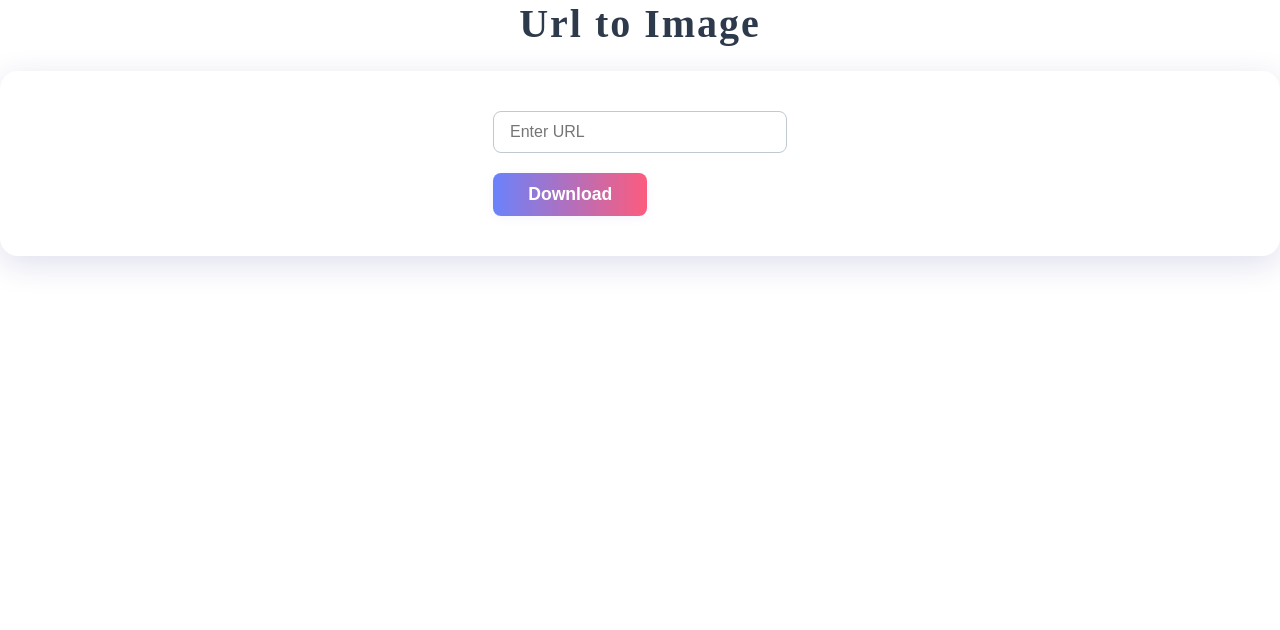
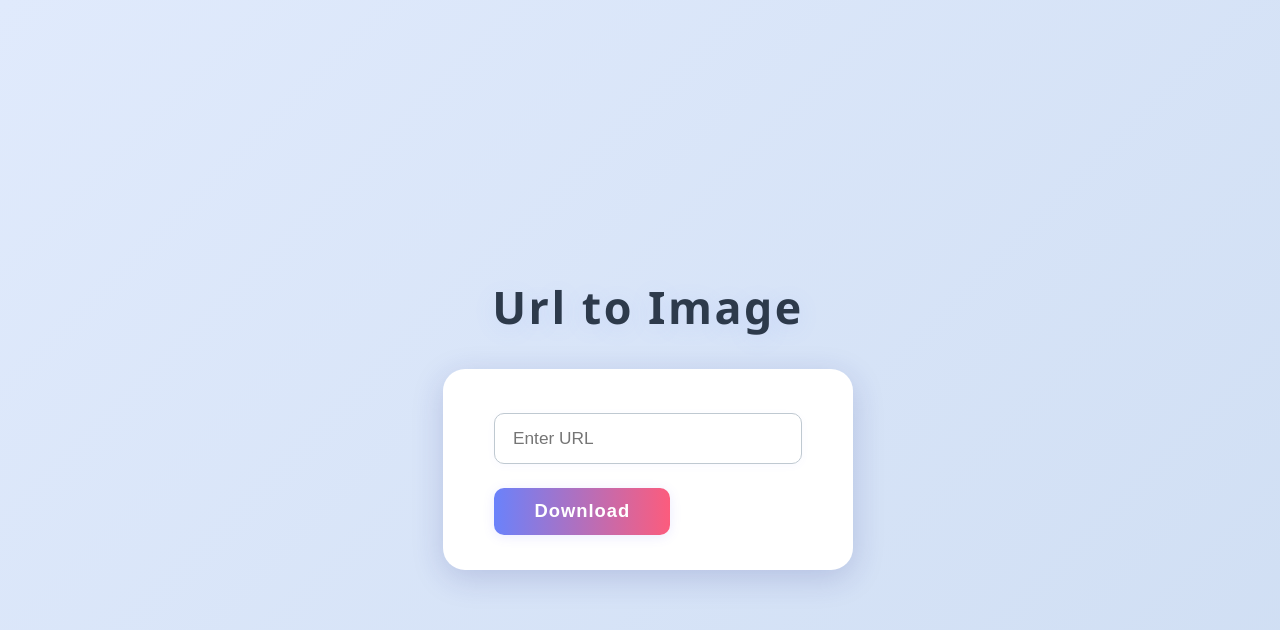
Before and after one commit to Gokul-S-dev/Url_to_Image, a website: page index.html in a window 1280 px wide. Drawn offline with Linux system fonts and the light colour scheme.

```diff
--- a/index.html
+++ b/index.html
@@ -4,7 +4,96 @@
     <meta charset="UTF-8">
     <meta name="viewport" content="width=device-width, initial-scale=1.0">
     <title>Url to Image</title>
-    <link rel="stylesheet" href="style.css">
+    <!-- <link rel="stylesheet" href="style.css"> -->
+    <style>
+        body {
+            min-height: 100vh;
+            width: 100vw;
+            background: linear-gradient(135deg, #e0eafc 0%, #cfdef3 100%);
+            display: flex;
+            justify-content: center;
+            align-items: center;
+            font-family: 'Segoe UI', 'Roboto', Arial, sans-serif;
+        }
+        .container {
+            display: flex;
+            flex-direction: column;
+            align-items: center;
+            justify-content: center;
+            min-height: 80vh;
+        }
+        .heading h1 {
+            font-size: 2.8rem;
+            color: #2d3a4b;
+            text-align: center;
+            margin-bottom: 2rem;
+            letter-spacing: 2.5px;
+            font-weight: 800;
+            text-shadow: 0 4px 24px rgba(106, 130, 251, 0.12);
+            animation: fadeInDown 1s;
+        }
+        @keyframes fadeInDown {
+            from { opacity: 0; transform: translateY(-40px); }
+            to { opacity: 1; transform: translateY(0); }
+        }
+        .form {
+            background: #fff;
+            padding: 2.8rem 2.2rem 2.2rem 2.2rem;
+            border-radius: 22px;
+            box-shadow: 0 8px 32px 0 rgba(31, 38, 135, 0.18);
+            display: flex;
+            flex-direction: column;
+            align-items: center;
+            min-width: 340px;
+            animation: fadeInUp 1.2s;
+        }
+        @keyframes fadeInUp {
+            from { opacity: 0; transform: translateY(40px); }
+            to { opacity: 1; transform: translateY(0); }
+        }
+        .form input[type="text"] {
+            width: 270px;
+            padding: 0.85rem 1.1rem;
+            border: 1.5px solid #bfc9d1;
+            border-radius: 10px;
+            font-size: 1.08rem;
+            margin-bottom: 1.5rem;
+            outline: none;
+            transition: border 0.2s, box-shadow 0.2s;
+            box-shadow: 0 2px 8px rgba(108, 99, 255, 0.04);
+        }
+        .form input[type="text"]:focus {
+            border: 2px solid #6a82fb;
+            box-shadow: 0 4px 16px rgba(106, 130, 251, 0.13);
+        }
+        .form button {
+            padding: 0.8rem 2.5rem;
+            background: linear-gradient(90deg, #6a82fb 0%, #fc5c7d 100%);
+            color: #fff;
+            border: none;
+            border-radius: 10px;
+            font-size: 1.15rem;
+            font-weight: 700;
+            cursor: pointer;
+            box-shadow: 0 2px 12px rgba(108, 99, 255, 0.13);
+            transition: background 0.2s, transform 0.1s, box-shadow 0.2s;
+            letter-spacing: 1px;
+        }
+        .form button:hover {
+            background: linear-gradient(90deg, #fc5c7d 0%, #6a82fb 100%);
+            transform: translateY(-3px) scale(1.05);
+            box-shadow: 0 6px 24px rgba(252, 92, 125, 0.13);
+        }
+        @media (max-width: 500px) {
+            .form {
+                min-width: 90vw;
+                padding: 1.5rem 0.5rem;
+            }
+            .form input[type="text"] {
+                width: 80vw;
+            }
+        }
+    </style>
 </head>
 <body>
     <div class="container">
@@ -18,7 +107,6 @@
                 <button type="submit">Download</button>
             </form>
         </div>
-
     </div>
 </body>
 </html>
--- a/style.css
+++ /dev/null
@@ -1,57 +0,0 @@
-*{
-    margin: 0;
-    padding: 0;
-}
-
-
-.heading h1 {
-    font-size: 2.5rem;
-    color: #2d3a4b;
-    text-align: center;
-    margin-bottom: 1.5rem;
-    letter-spacing: 2px;
-    font-weight: 700;
-}
-
-.form {
-    background: #fff;
-    padding: 2.5rem 2rem;
-    border-radius: 18px;
-    box-shadow: 0 8px 32px 0 rgba(31, 38, 135, 0.15);
-    display: flex;
-    flex-direction: column;
-    align-items: center;
-}
-
-.form input[type="text"] {
-    width: 260px;
-    padding: 0.7rem 1rem;
-    border: 1px solid #bfc9d1;
-    border-radius: 8px;
-    font-size: 1rem;
-    margin-bottom: 1.2rem;
-    outline: none;
-    transition: border 0.2s;
-}
-
-.form input[type="text"]:focus {
-    border: 1.5px solid #6a82fb;
-}
-
-.form button {
-    padding: 0.7rem 2.2rem;
-    background: linear-gradient(90deg, #6a82fb 0%, #fc5c7d 100%);
-    color: #fff;
-    border: none;
-    border-radius: 8px;
-    font-size: 1.1rem;
-    font-weight: 600;
-    cursor: pointer;
-    box-shadow: 0 2px 8px rgba(108, 99, 255, 0.08);
-    transition: background 0.2s, transform 0.1s;
-}
-
-.form button:hover {
-    background: linear-gradient(90deg, #fc5c7d 0%, #6a82fb 100%);
-    transform: translateY(-2px) scale(1.04);
-}
```
Also changed, not shown: index.js (added, +18 -0 lines), package.json (+8 -2 lines), 1 other file.
